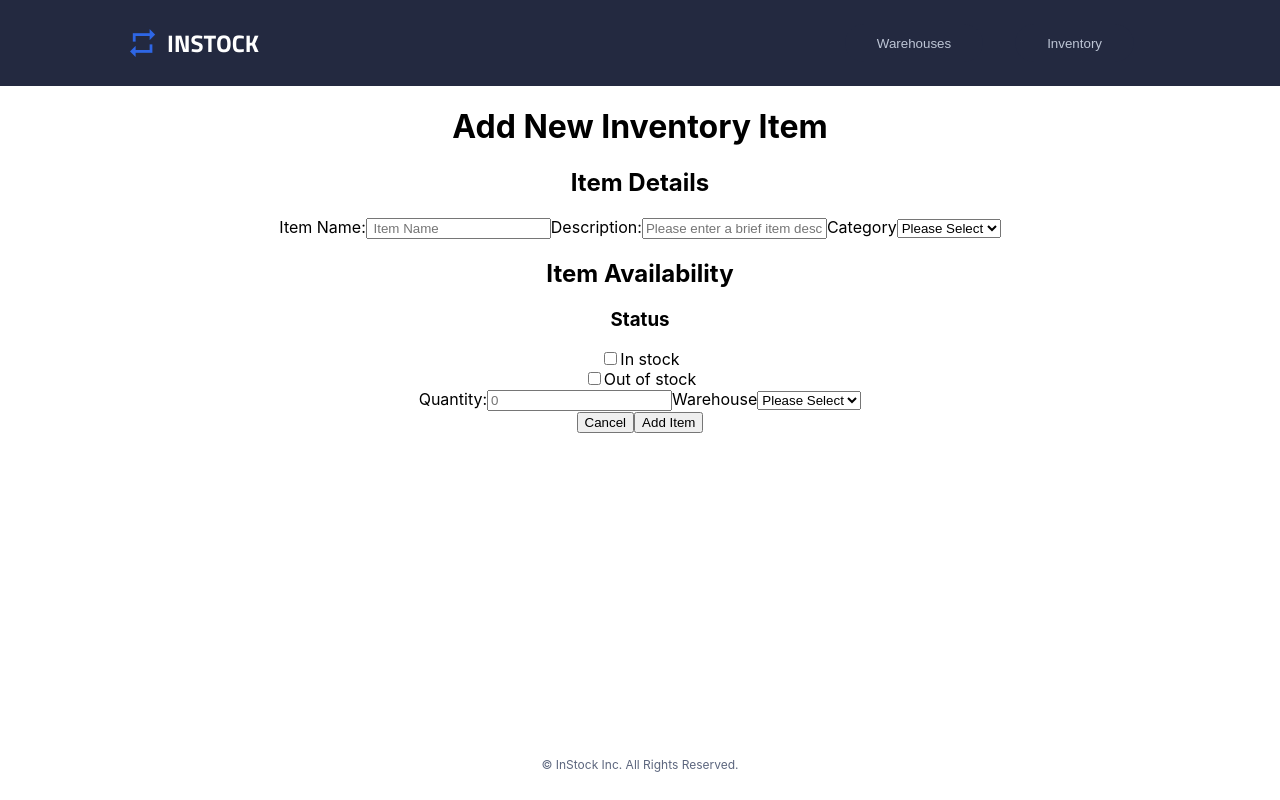
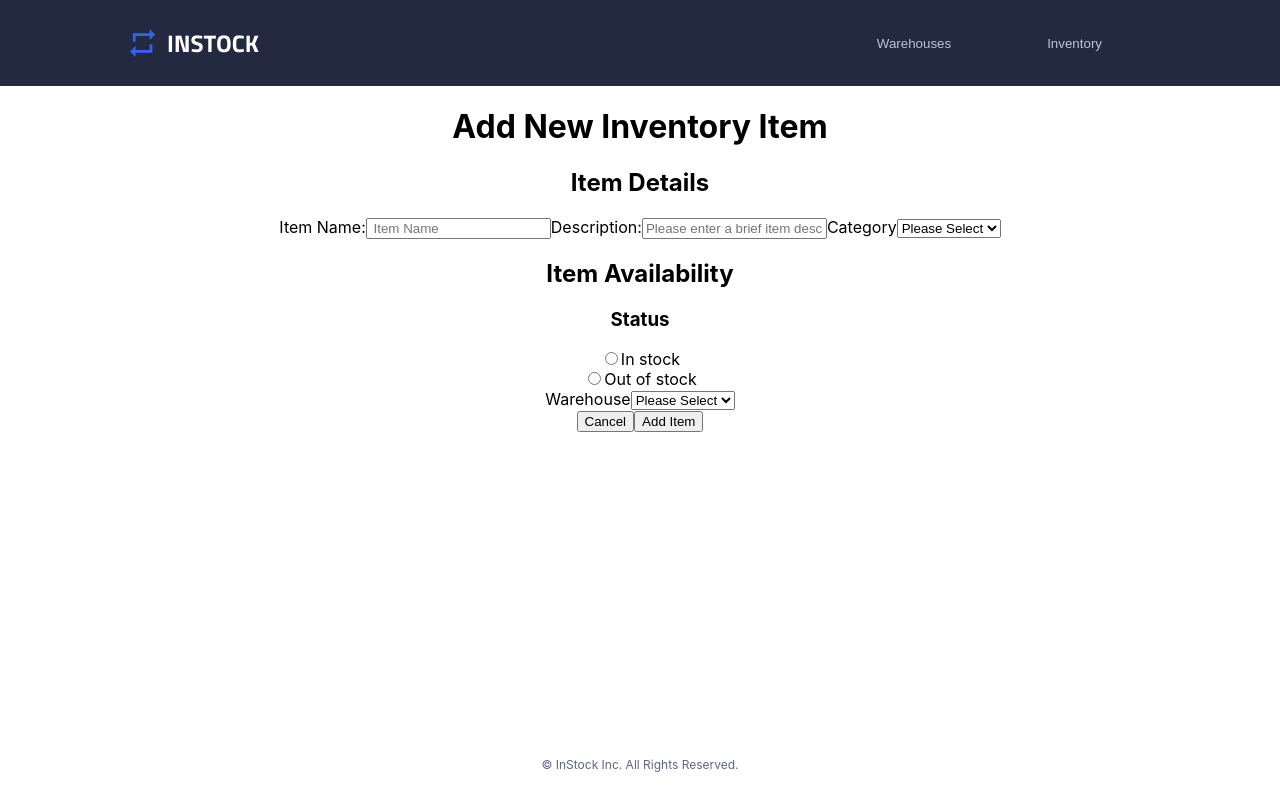
Before and after one commit to TonySMK/InStock_Group2-Client, a React (Create React App) app: page /add in a window 1280 px wide. Built offline with nearby package versions, Linux system fonts and the light colour scheme.

Commit message:
Add a backend request and validation for the front end

```diff
--- a/src/Components/InventoryAddItemBody/InventoryAddItemBody.js
+++ b/src/Components/InventoryAddItemBody/InventoryAddItemBody.js
@@ -1,17 +1,65 @@
+import React, { useState } from "react";
 // import AddItemForm from "../AddItemForm/AddItemForm";
 import NewItemsDetailsForm from "../NewItemDetailsForm/NewItemDetailsForm";
 import NewItemAvailabilityForm from "../NewItemAvailabilityForm.js/NewItemAvailabilityForm";
+import axios from "axios";
 
 function InventoryAddItemBody() {
+  const [formData, setFormData] = useState({
+    itemName: "",
+    description: "",
+    category: "",
+    status: "",
+    quantity: "",
+    warehouse: "",
+  });
+
+  const handleSubmit = async (e) => {
+    e.preventDefault();
+    // Frontend validation
+    if (
+      !formData.itemName ||
+      !formData.description ||
+      !formData.category ||
+      !formData.status ||
+      (formData.status === "in stock" && !formData.quantity) ||
+      !formData.warehouse
+    ) {
+      alert("Please fill in all required fields.");
+      return;
+    }
+    try {
+      // Backend request
+      const response = await axios.post(
+        "http://localhost:8080/api/inventories/",
+        formData
+      );
+      console.log("Item added successfully:", response.data);
+      // Reset form data after successful submission
+      setFormData({
+        itemName: "",
+        description: "",
+        category: "",
+        status: "",
+        quantity: "",
+        warehouse: "",
+      });
+    } catch (error) {
+      console.error("Error adding new item: ", error);
+    }
+  };
+
   return (
     <div>
       <h1>Add New Inventory Item</h1>
-      <form>
-        {/* <AddItemForm /> */}
-        <NewItemsDetailsForm />
-        <NewItemAvailabilityForm/>
+      <form onSubmit={handleSubmit}>
+        <NewItemsDetailsForm formData={formData} setFormData={setFormData} />
+        <NewItemAvailabilityForm
+          formData={formData}
+          setFormData={setFormData}
+        />
         <button>Cancel</button>
-        <button>Add Item</button>
+        <button type="submit">Add Item</button>
       </form>
     </div>
   );
--- a/src/Components/NewItemAvailabilityForm.js/NewItemAvailabilityForm.js
+++ b/src/Components/NewItemAvailabilityForm.js/NewItemAvailabilityForm.js
@@ -1,4 +1,15 @@
-function NewItemAvailabilityForm () {
+import React, { useState } from "react";
+
+function NewItemAvailabilityForm() {
+    const [status, setStatus] = useState("");
+    const [quantity, setQuantity] = useState("");
+    const [warehouse, setWarehouse] = useState("");
+
+    const handleSubmit = (e) => {
+      e.preventDefault();
+      onSubmit({ status, quantity, warehouse });
+    };
+
   return (
     <div>
       <h2>Item Availability</h2>
@@ -6,24 +17,45 @@ function NewItemAvailabilityForm () {
         <h3>Status</h3>
       </div>
       <div>
-          <input type="checkbox" name="status" value="in stock" />
-          <label for="coding">In stock</label>
+        <input
+          type="radio"
+          name="status"
+          value="in stock"
+          checked={status === "in stock"}
+          onChange={() => setStatus("in stock")}
+        />
+        <label for="in stock">In stock</label>
       </div>
       <div>
-          <input type="checkbox" name="status" value="out of stock" />
+        <input
+          type="radio"
+          name="status"
+          value="out of stock"
+          checked={status === "out of stock"}
+          onChange={() => setStatus("out of stock")}
+        />
         <label for="music">Out of stock</label>
       </div>
+      {status === "in stock" && (
         <label>
           Quantity:
           <input
             type="text"
+            value={quantity}
+            onChange={(e) => setQuantity(e.target.value)}
             placeholder="0"
           />
         </label>
+      )}
       <label for="warehouse">
         Warehouse
-          <select name="warehouse">
+        <select
+          name="warehouse"
+          value={warehouse}
+          onChange={(e) => setWarehouse(e.target.value)}
+        >
           <option value="">Please Select</option>
+          {/* Add options for warehouses */}
         </select>
       </label>
     </div>
--- a/src/Components/NewItemDetailsForm/NewItemDetailsForm.js
+++ b/src/Components/NewItemDetailsForm/NewItemDetailsForm.js
@@ -1,21 +1,38 @@
+import React, { useState } from "react";
+
 function NewItemsDetailsForm() {
+    const [itemName, setItemName] = useState("");
+    const [description, setDescription] = useState("");
+    const [category, setCategory] = useState("");
+
   return (
     <div>
       <h2>Item Details</h2>
       <label>
         Item Name:
-        <input type="text" placeholder=" Item Name" />
+        <input
+          type="text"
+          value={itemName}
+          onChange={(e) => setItemName(e.target.value)}
+          placeholder=" Item Name"
+        />
       </label>
       <label>
         Description:
         <input
           type="text"
+          value={description}
+          onChange={(e) => setDescription(e.target.value)}
           placeholder="Please enter a brief item description"
         />
       </label>
       <label for="category">
         Category
-        <select name="category">
+        <select
+          name="category"
+          value={category}
+          onChange={(e) => setCategory(e.target.value)}
+        >
           <option value="">Please Select</option>
         </select>
       </label>
```
Lines whose indentation alone changed are shown as unchanged.
